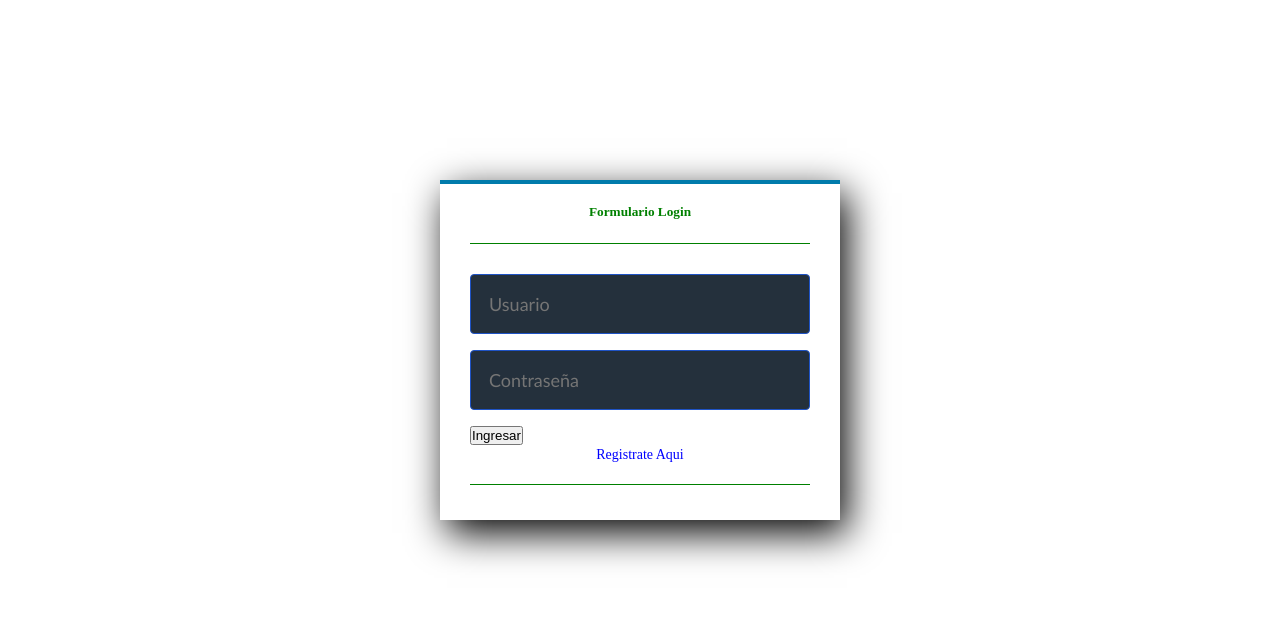
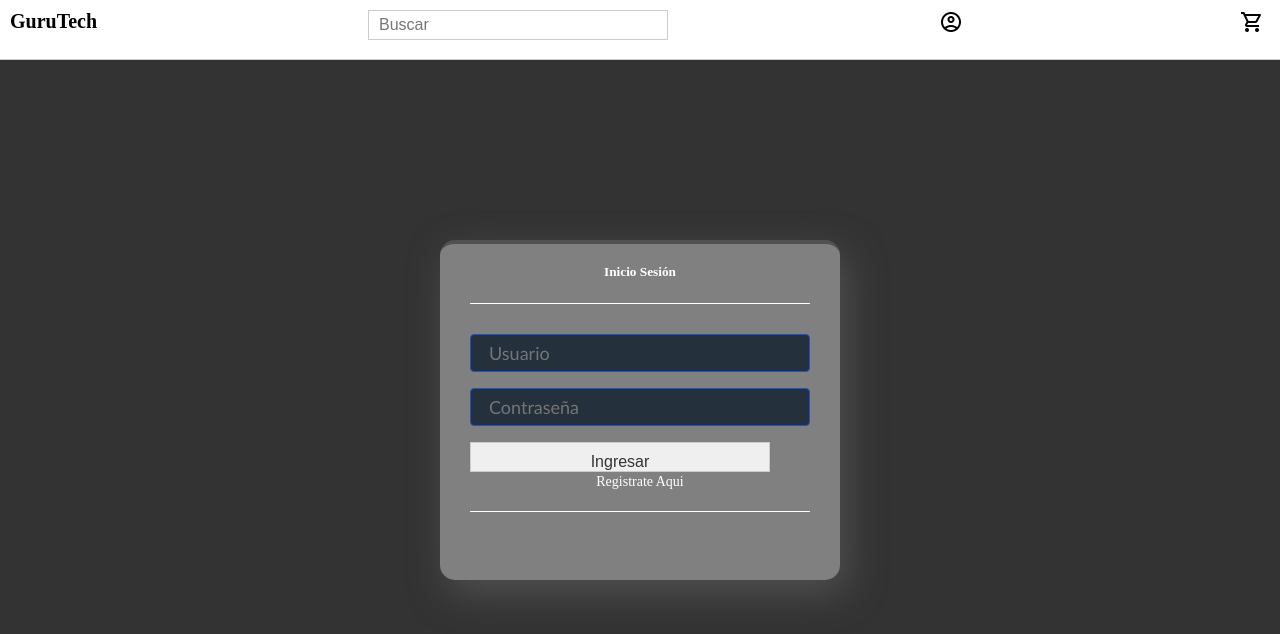
Before and after one commit to aleroverssi/ProyectoWebApps, a plain HTML site: page login.html in a window 1280 px wide. Drawn offline with nearby package versions, Linux system fonts and the light colour scheme.

Commit message:
avance front end
Arreglo de creacion de usuarios, y diseno

```diff
--- a/Login/estilos_index.css
+++ /dev/null
@@ -1,56 +0,0 @@
-*{
-    margin: 0;
-    padding: 0;
-    box-sizing: border-box;
-    background: #24303c;
-}
-
-.form-register{
-    width: 400px;
-    background: #24303c;
-    padding: 30px;
-    margin: auto;
-    margin-top: 100px;
-    border-radius: 4px;
-    font-family: 'calibri';
-    color: white;
-    box-shadow: 7px 13px 37px color black;
-}
-
-.form-register h4{
-    font-size: 20px;
-    margin-bottom: 20px;
-}
-
-.controls{
-    width: 100%;
-    background: #24303c;
-    padding: 18px;
-    border-radius: 4px;
-    margin-bottom: 16px;
-    border: 1px solid #1f53c5;
-    font-family: 'calibri';
-    font-size: 18px;
-}
-
-.controls.error {
-    border: 2px solid red;
-}
-
-.form-register a {
-    color: white;
-    text-decoration: none;
-}
-.form-register a:hover{
-    color: white;
-    text-decoration: underline;
-}
-.form-register .botons{
-    width: 100%;
-    background: #1f53c5;
-    border: none;
-    padding: 12px;
-    color: white;
-    margin: 16px 0;
-    font-size: 16px;
-}
--- a/Login/estilos_login.css
+++ /dev/null
@@ -1,57 +0,0 @@
-*{
-    margin: 0;
-    padding: 0;
-    box-sizing: border-box;
-}
-
-.form-login{
-    width: 400px;
-    height: 340px;
-    background: 4e4d4d;
-    margin: auto;
-    margin-top: 180px;
-    box-shadow: 7px 13px 37px #000;
-    padding: 20px 30px;
-    border-top: 4px solid #017bab;
-    color: green;
-}
-
-.form-login h5{
-    margin: 0;
-    text-align: center;
-    height: 40px;
-    margin-bottom: 30px;
-    border-bottom: 1px solid;
-    font-size: 20;
-}
-
-.form-login p{
-    height: 40px;
-    text-align: center;
-    border-bottom: 1px solid;
-}
-
-.form-login a{
-    color: blue;
-    text-decoration: none;
-    font-size: 14px;
-}
-
-.form-login a:hover{
-    text-decoration: underline;
-}
-
-.controls{
-    width: 100%;
-    background: #24303c;
-    padding: 18px;
-    border-radius: 4px;
-    margin-bottom: 16px;
-    border: 1px solid #1f53c5;
-    font-family: 'calibri';
-    font-size: 18px;
-}
-
-.controls.error {
-    border: 2px solid red;
-}
--- /dev/null
+++ b/estilos_index.css
@@ -0,0 +1,105 @@
+* {
+    margin: 0;
+    padding: 0;
+    box-sizing: border-box;
+}
+
+body {
+    background: #333;
+    display: flex;
+
+
+    height: 100vh;
+}
+
+.form-register {
+    width: 400px;
+    background: grey;
+    padding: 30px;
+    border-radius: 4px;
+    font-family: 'calibri';
+    color: white;
+    box-shadow: 7px 13px 37px black;
+}
+
+.form-register h4 {
+    font-size: 20px;
+    margin-bottom: 20px;
+}
+
+.controls {
+    width: 100%;
+    background: #24303c;
+    padding: 18px;
+    border-radius: 4px;
+    margin-bottom: 16px;
+    border: 1px solid #333;
+    font-family: 'calibri';
+    font-size: 18px;
+    color: white; /* Agregué este estilo para el texto dentro de los controles */
+}
+
+.controls.error {
+    border: 2px solid red;
+}
+
+.form-register a {
+    color: white;
+    text-decoration: none;
+}
+
+.form-register a:hover {
+    color: white;
+    text-decoration: underline;
+}
+
+.form-register .botons {
+    width: 100%;
+    background: #fdfdff;
+    border: none;
+    padding: 12px;
+    color: rgb(0, 0, 0);
+    margin: 16px 0;
+    font-size: 16px;
+    cursor: pointer;
+}
+.barra-busqueda {
+    width: 100%;
+    display: flex;
+    justify-content: space-between;
+  }
+
+  h1 {
+    font-size: 20px;
+    margin-bottom: 10px;
+  }
+
+  input {
+    width: 300px;
+    height: 30px;
+    border: 1px solid #ccc;
+    padding: 10px;
+    font-size: 16px;
+    color: #333;
+  }
+
+  input:focus {
+    border-color: #000;
+    outline: none;
+  }
+
+  span {
+    display: flex;
+    justify-content: center;
+    align-items: center;
+    width: 30px;
+    height: 30px;
+    border-radius: 50%;
+    font-size: 16px;
+  }
+  header {
+    background-color: #fff;
+    height: 60px;
+    padding: 10px;
+    border-bottom: 1px solid #ccc;
+  }
--- /dev/null
+++ b/estilos_login.css
@@ -0,0 +1,112 @@
+* {
+    margin: 0;
+    padding: 0;
+    box-sizing: border-box;
+}
+
+body {
+    background: #333;
+}
+
+.form-container {
+    display: flex;
+    justify-content: center;
+    align-items: center;
+    height: 100vh;
+}
+
+.form-login {
+    width: 400px;
+    height: 340px;
+    margin: auto;
+    margin-top: 180px;
+    background: grey;
+    box-shadow: 7px 13px 37px #525151;
+    padding: 20px 30px;
+    border-top: 4px solid #525151;
+    color: white;
+    border-radius: 15px;
+}
+
+.form-login h5 {
+    background: grey;
+    margin: 0;
+    text-align: center;
+    height: 40px;
+    margin-bottom: 30px;
+    border-bottom: 1px solid;
+    font-size: 20;
+}
+
+.form-login p {
+    background: grey;
+    height: 40px;
+    text-align: center;
+    border-bottom: 1px solid;
+}
+
+.form-login a {
+    background: none;
+    color: white;
+    text-decoration: none;
+    font-size: 14px;
+}
+
+.form-login a:hover {
+    text-decoration: underline;
+}
+
+.controls {
+    width: 100%;
+    background: #24303c;
+    padding: 18px;
+    border-radius: 4px;
+    margin-bottom: 16px;
+    border: 1px solid #1f53c5;
+    font-family: 'calibri';
+    font-size: 18px;
+}
+
+.controls.error {
+    border: 2px solid red;
+}
+.barra-busqueda {
+    width: 100%;
+    display: flex;
+    justify-content: space-between;
+  }
+
+  h1 {
+    font-size: 20px;
+    margin-bottom: 10px;
+  }
+
+  input {
+    width: 300px;
+    height: 30px;
+    border: 1px solid #ccc;
+    padding: 10px;
+    font-size: 16px;
+    color: #333;
+  }
+
+  input:focus {
+    border-color: #000;
+    outline: none;
+  }
+
+  span {
+    display: flex;
+    justify-content: center;
+    align-items: center;
+    width: 30px;
+    height: 30px;
+    border-radius: 50%;
+    font-size: 16px;
+  }
+  header {
+    background-color: #fff;
+    height: 60px;
+    padding: 10px;
+    border-bottom: 1px solid #ccc;
+  }
--- a/Login/login.html
+++ b/login.html
@@ -4,11 +4,24 @@
     <meta charset="UTF-8">
     <title>Formulario Login</title>
     <link rel="stylesheet" href="estilos_login.css">
+    <link rel="stylesheet" href="https://fonts.googleapis.com/css2?family=Material+Symbols+Outlined:opsz,wght,FILL,GRAD@24,400,0,0" />
 
 </head>
 <body>
+    <header>
+        <div class="barra-busqueda">
+          <h1>GuruTech</h1>
+          <input type="search" placeholder="Buscar">
+          <span class="material-symbols-outlined">
+            account_circle
+          </span>
+          <span class="material-symbols-outlined">
+            shopping_cart
+            </span>
+        </div>
+      </header>
     <section class="form-login">
-    <h5>Formulario Login</h5>
+    <h5>Inicio Sesión</h5>
     <form id="loginForm">
         <input class="controls" type="text" name="Usuario" id="Usuario" value="" placeholder="Usuario">
         <input class="controls" type="password" name="contrasena" id="contrasena" value="" placeholder="Contraseña">
```
Also changed, not shown: index.html (+13 -1 lines), tipoUsuario.html (added, +12 -0 lines), estilos_registros.css (added), login.js (renamed from Login/login.js).
